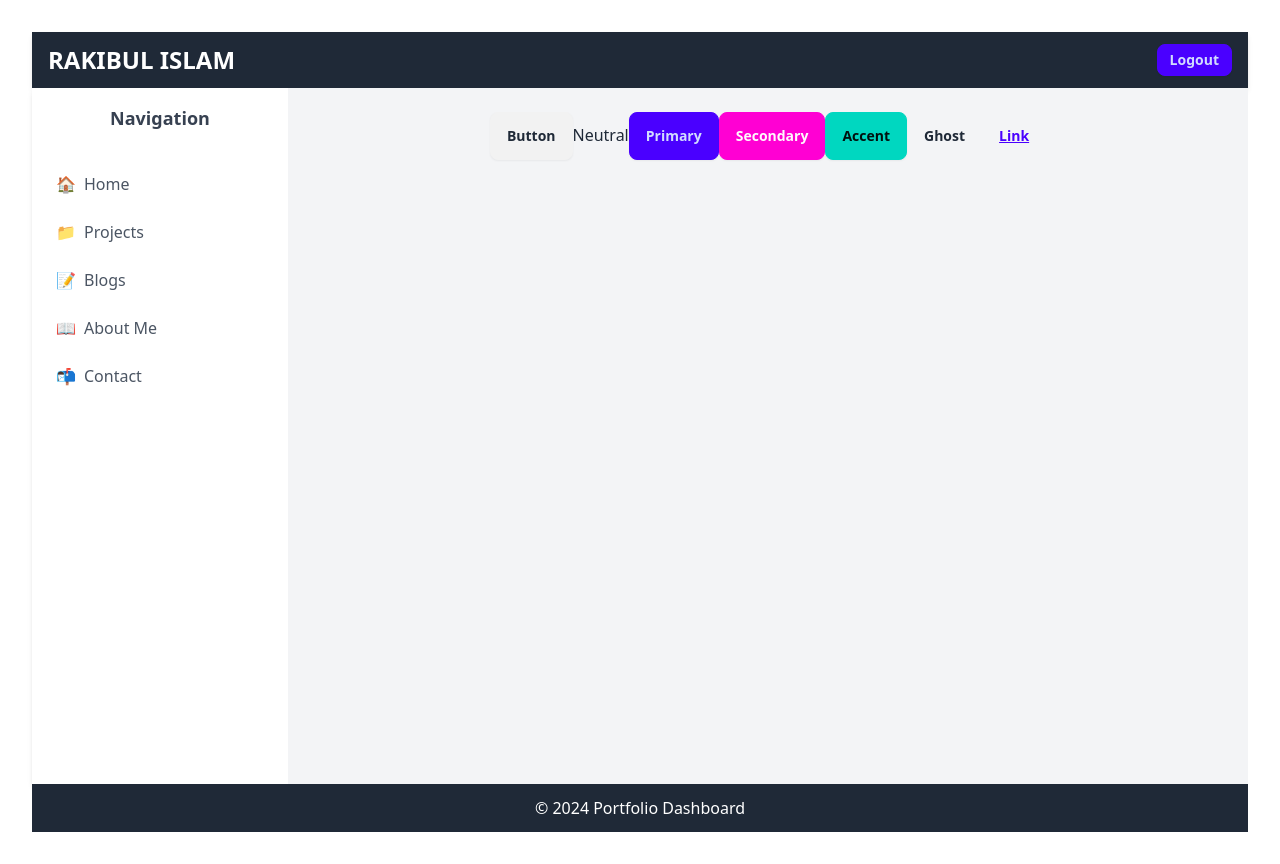
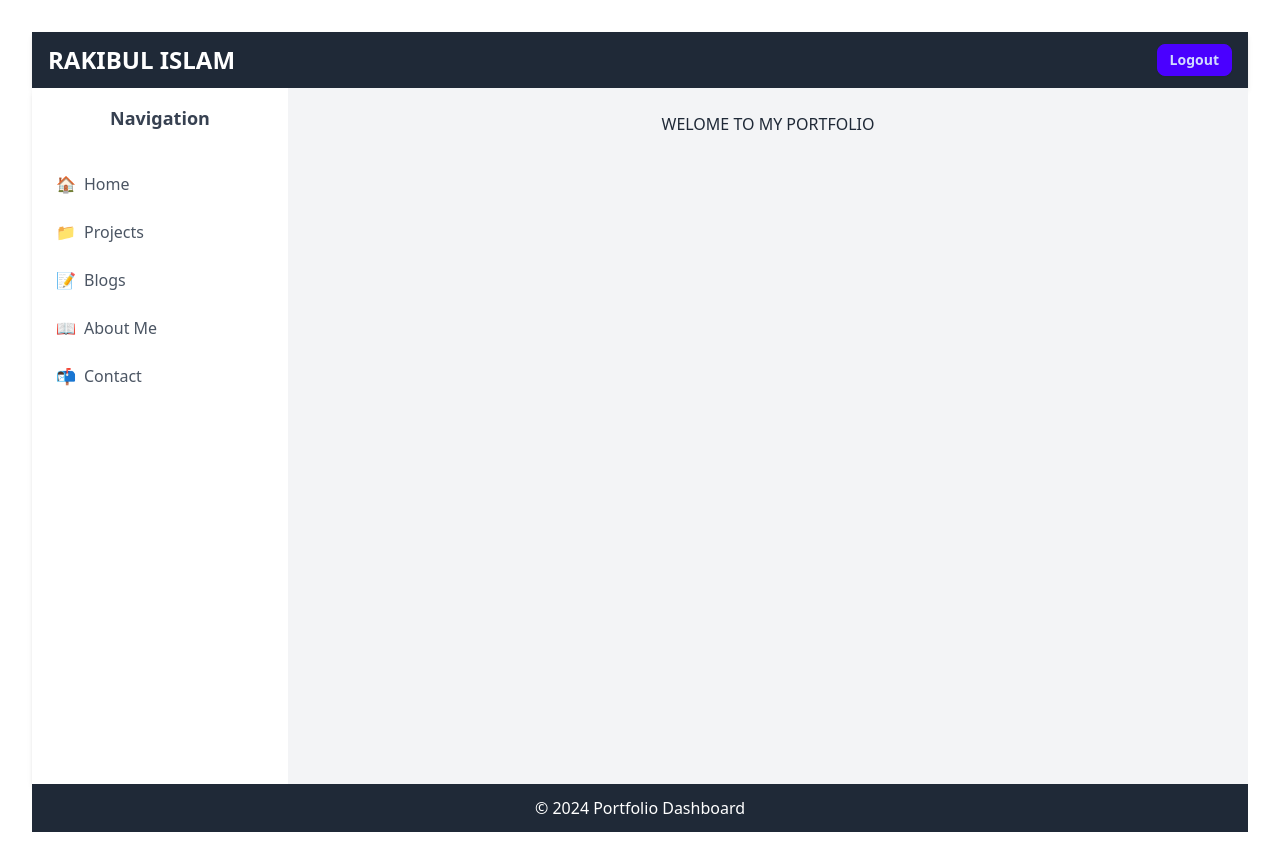
Before and after one commit to Rakib011110/portfolio-dashboard-frontend-with-react-redux, a React (Vite) app: page / in a window 1280 px wide. Built offline with nearby package versions, Linux system fonts and the light colour scheme.

Commit message:
dashboard added

```diff
--- a/src/Components/Home.jsx
+++ b/src/Components/Home.jsx
@@ -1,17 +1,7 @@
 import React from "react";
 
 const Home = () => {
-  return (
-    <div>
-      <button className="btn">Button</button>
-      <button className="">Neutral</button>
-      <button className="btn btn-primary">Primary</button>
-      <button className="btn btn-secondary">Secondary</button>
-      <button className="btn btn-accent">Accent</button>
-      <button className="btn btn-ghost">Ghost</button>
-      <button className="btn btn-link">Link</button>
-    </div>
-  );
+  return <div>WELOME TO MY PORTFOLIO</div>;
 };
 
 export default Home;
```
